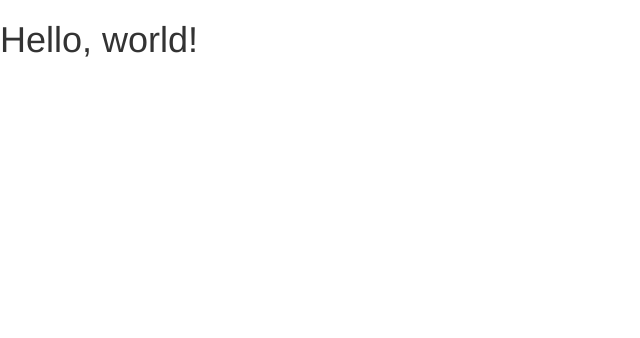
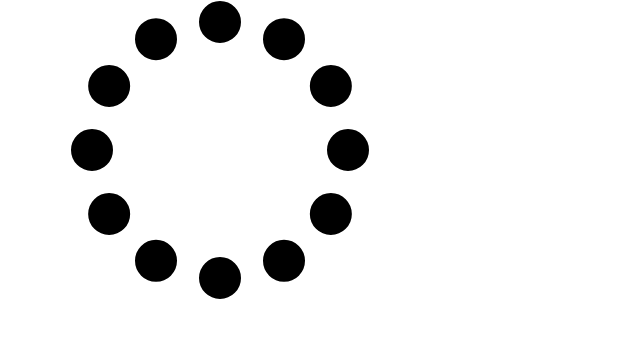
Before and after one commit to ErikWegner/adafruit_lededitor, a website: page index.html in a window 1280 px wide. Shown: the whole page, without its empty margins (0-640 px from the left). Drawn offline with nearby package versions, Linux system fonts and the light colour scheme.

Commit message:
LED preview, color picker

```diff
--- a/bower.json
+++ b/bower.json
@@ -25,6 +25,8 @@
   "dependencies": {
     "jquery": "~2.1.3",
     "bootstrap": "~3.3.1",
-    "angular": "~1.3.7"
+    "angular": "~1.3.7",
+    "jqueryui": "~1.11.2",
+    "colorpicker": "evoluteur/colorpicker#~3.1.0"
   }
 }
--- /dev/null
+++ b/editor.js
@@ -0,0 +1,51 @@
+var canvas, width, height, canvasctx;
+
+var centers = []
+
+var led_radius = 20;
+var led_border = 2;
+
+var led_off = '#000000';
+
+function InitColorPicker(elementselector) {
+  $(elementselector).colorpicker();
+}
+
+function InitEditor(canvasid) {
+  canvas = document.getElementById(canvasid);
+  if (canvas) {
+    width = canvas.width;
+    height = canvas.height;
+  }
+
+  if (canvas.getContext) {
+    canvasctx = canvas.getContext('2d');
+    canvasctx.clearRect(0, 0, width, height);
+
+    var radius = width / 2 - led_radius - led_border;
+    var centerX = width / 2;
+    var centerY = height / 2;
+    for (var i = 0; i < 12; i++) {
+      var winkel = 30 * i + 270;
+      var x = Math.cos(winkel * Math.PI/ 180) * radius + centerX;
+      var y = Math.sin(winkel * Math.PI / 180) * radius + centerY;
+      centers.push({ x: x, y: y })
+      drawArc(canvasctx, x, y, led_radius, led_off);
+    }
+  }
+}
+
+function drawArc(context, centerX, centerY, radius, color) {
+  context.beginPath();
+  context.arc(centerX, centerY, radius, 0, 2 * Math.PI, false);
+  context.fillStyle = color;
+  context.fill();
+  context.lineWidth = 2;
+  context.strokeStyle = '#000000';
+  context.stroke();
+}
+
+$(function() {
+  InitEditor("editor");
+  InitColorPicker("#colorpicker");
+});
--- a/index.html
+++ b/index.html
@@ -8,7 +8,8 @@
 
     <!-- Bootstrap -->
     <link href="bower_components/bootstrap/dist/css/bootstrap.min.css" rel="stylesheet">
-
+    <link href="bower_components/jqueryui/themes/ui-lightness/jquery-ui.min.css" rel="stylesheet">
+    <link href="bower_components/colorpicker/css/evol.colorpicker.min.css" rel="stylesheet">
     <!-- HTML5 shim and Respond.js for IE8 support of HTML5 elements and media queries -->
     <!-- WARNING: Respond.js doesn't work if you view the page via file:// -->
     <!--[if lt IE 9]>
@@ -17,11 +18,19 @@
     <![endif]-->
   </head>
   <body>
-    <h1>Hello, world!</h1>
+    <div class="container">
+      <div class="row">
+        <div class="col-md-8"><canvas id="editor" width="300" height="300">C A N V A S</canvas></div>
+        <div class="col-md-4"><div id="colorpicker" /></div>
+      </div>
+    </div>
 
     <!-- jQuery (necessary for Bootstrap's JavaScript plugins) -->
     <script src="bower_components/jquery/dist/jquery.min.js"></script>
     <!-- Include all compiled plugins (below), or include individual files as needed -->
     <script src="bower_components/bootstrap/dist/js/bootstrap.min.js"></script>
+    <script src="bower_components/jqueryui/jquery-ui.min.js"></script>
+    <script src="bower_components/colorpicker/js/evol.colorpicker.min.js"></script>
+    <script src="editor.js"></script>
   </body>
 </html>
```
